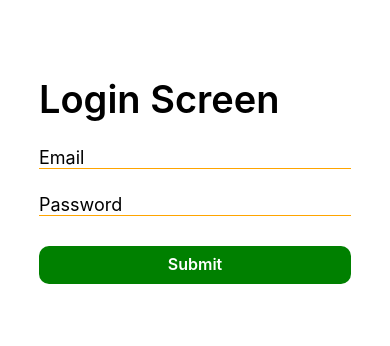
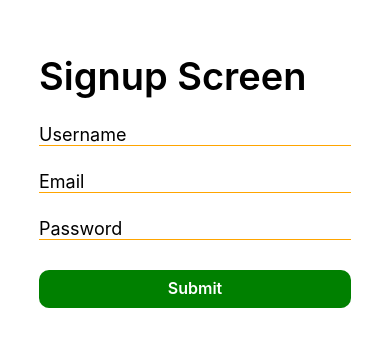
Before and after one commit to fondGris/tripsnfun-frontend, a React Native app: screen /signup in a window 390 px wide. Before the commit this address had no page. Shown: the part 202-548 px from the top of the page. Built offline with nearby package versions, Linux system fonts and the light colour scheme.

Commit message:
SignupScreen

```diff
--- a/App.js
+++ b/App.js
@@ -7,6 +7,7 @@ import ProfileScreen from './screens/ProfileScreen';
 import FavoriteScreen from './screens/FavoriteScreen';
 import ChatScreen from './screens/ChatScreen';
 import LoginScreen from './screens/LoginScreen';
+import SignupScreen from './screens/SignupScreen'
 
 
 
@@ -50,7 +51,7 @@ export default function App() {
   return (
     <NavigationContainer>
       <Stack.Navigator screenOptions={{ headerShown: false }} >
-        <Stack.Screen name='login' component={LoginScreen} />
+        <Stack.Screen name='signup' component={SignupScreen} />
         <Stack.Screen name='TabNavigator' component={TabNavigator} />
       </Stack.Navigator>
     </NavigationContainer>
--- a/screens/HomeScreen.js
+++ b/screens/HomeScreen.js
@@ -2,12 +2,12 @@ import { Button, StyleSheet, Text, View, Image } from 'react-native';
 import MapView, { Marker } from 'react-native-maps';
 import { useEffect, useState } from 'react';
 import * as Location from 'expo-location';
-import FontAwesome from 'react-native-vector-icons/FontAwesome';
 
 export default function HomeScreen() {
 
     //pour pouvoir set la position de l utilisateur sur la map;
     const [currentPosition, setCurrentPosition] = useState(null);
+
 
     //demande de l'autrorisation du user pour la geoloc à la charge de la page;
     useEffect(() => {
--- /dev/null
+++ b/screens/SignupScreen.js
@@ -0,0 +1,124 @@
+import {
+  Button,
+  StyleSheet,
+  Text,
+  View,
+  TextInput,
+  TouchableOpacity,
+} from "react-native";
+
+import { useState } from "react";
+
+const EMAIL_REGEX =
+  /^(([^<>()\[\]\\.,;:\s@"]+(\.[^<>()\[\]\\.,;:\s@"]+)*)|(".+"))@((\[[0-9]{1,3}\.[0-9]{1,3}\.[0-9]{1,3}\.[0-9]{1,3}])|(([a-zA-Z\-0-9]+\.)+[a-zA-Z]{2,}))$/;
+
+export default function LoginScreen({ navigation }) {
+  const [signUpEmail, setSignUpEmail] = useState("");
+  const [signUpUsername, setSignUpUsername] = useState("");
+  const [signUpPassword, setSignUpPassword] = useState("");
+  const [emailError, setEmailError] = useState(false);
+
+  const BACKEND_ADDRESS = "http://192.168.1.34:3000";
+
+  const handleSubmit = () => {
+    if (EMAIL_REGEX.test(signUpEmail)) {
+      fetch(`${BACKEND_ADDRESS}/users/signup`, {
+        method: "POST",
+        headers: { "Content-Type": "application/json" },
+        body: JSON.stringify({
+          username: signUpUsername,
+          email: signUpEmail,
+          password: signUpPassword,
+        }),
+      })
+        .then((response) => response.json())
+        .then((data) => {
+          if (data.result) {
+            setSignUpUsername("");
+            setSignUpPassword("");
+            setSignUpEmail("");
+          }
+        });
+      navigation.navigate("TabNavigator");
+    } else {
+      setEmailError(true);
+    }
+  };
+
+  return (
+    <View style={styles.container}>
+      <Text style={styles.title}>Signup Screen</Text>
+
+      <TextInput
+        style={styles.input}
+        placeholder='Username'
+        onChange={(e) => setSignUpUsername(e.target.value)}
+        value={signUpUsername}
+
+      />
+      <TextInput
+        style={styles.input}
+        placeholder='Email'
+        onChangeText={(value) => setSignUpEmail(value)}
+        autoComplete='email'
+        keyboardType='email-address'
+        textContentType='emailAddress'
+        value={signUpEmail}
+      />
+      {emailError && <Text style={styles.error}>Invalid email address</Text>}
+      <TextInput
+        style={styles.input}
+        placeholder='Password'
+        textContentType='newPassword'
+        onChange={(e) => setSignUpPassword(e.target.value)}
+        value={signUpPassword}
+        autoComplete='password'
+      />
+      <TouchableOpacity
+        onPress={() => handleSubmit()}
+        style={styles.button}
+        activeOpacity={0.8}
+      >
+        <Text style={styles.textButton}>Submit</Text>
+      </TouchableOpacity>
+    </View>
+  );
+}
+
+const styles = StyleSheet.create({
+  container: {
+    flex: 1,
+    backgroundColor: "white",
+    alignItems: "center",
+    justifyContent: "center",
+  },
+
+  title: {
+    width: "80%",
+    fontSize: 38,
+    fontWeight: "600",
+  },
+
+  input: {
+    width: "80%",
+    marginTop: 25,
+    borderBottomColor: "orange",
+    borderBottomWidth: 1,
+    fontSize: 18,
+  },
+  button: {
+    alignItems: "center",
+    paddingTop: 8,
+    width: "80%",
+    marginTop: 30,
+    backgroundColor: "green",
+    borderRadius: 10,
+    marginBottom: 80,
+  },
+  textButton: {
+    color: "#ffffff",
+    height: 30,
+    fontWeight: "600",
+    fontSize: 16,
+  },
+});
```
